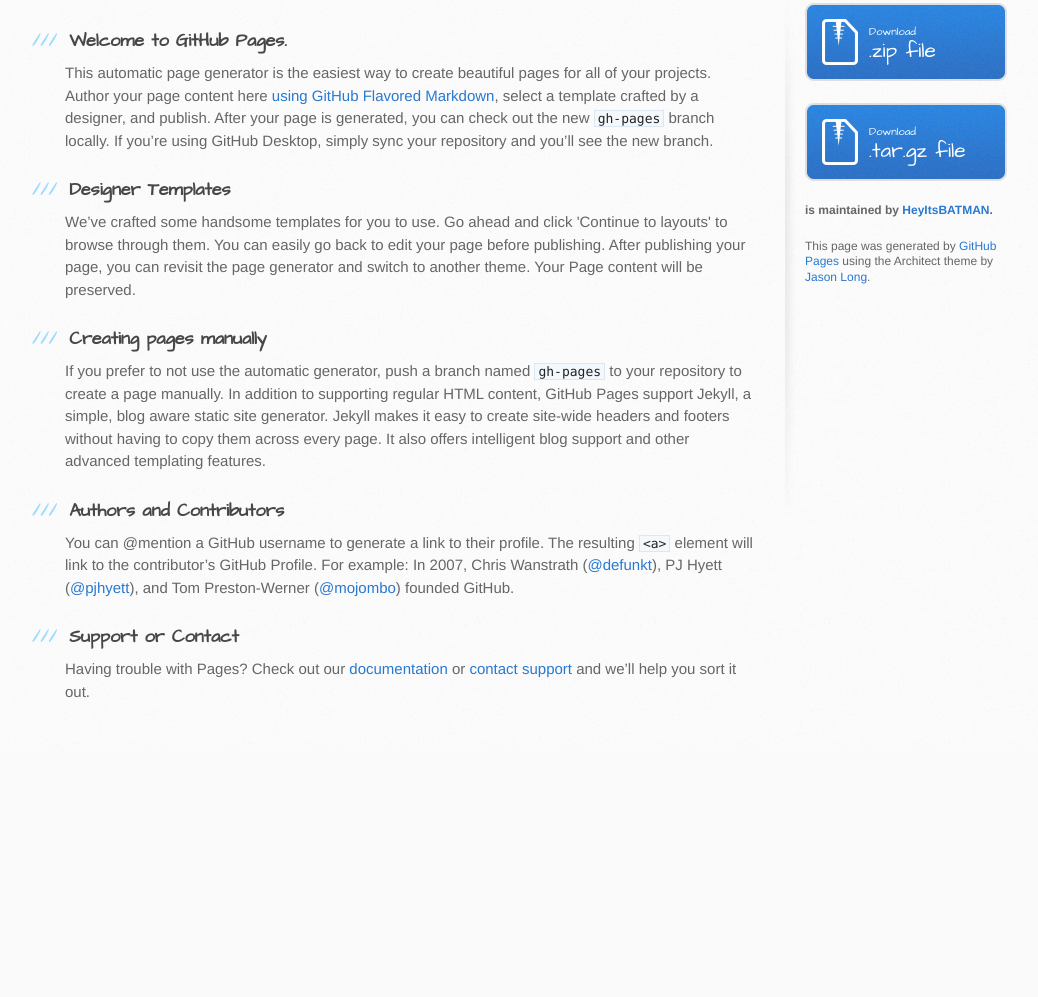
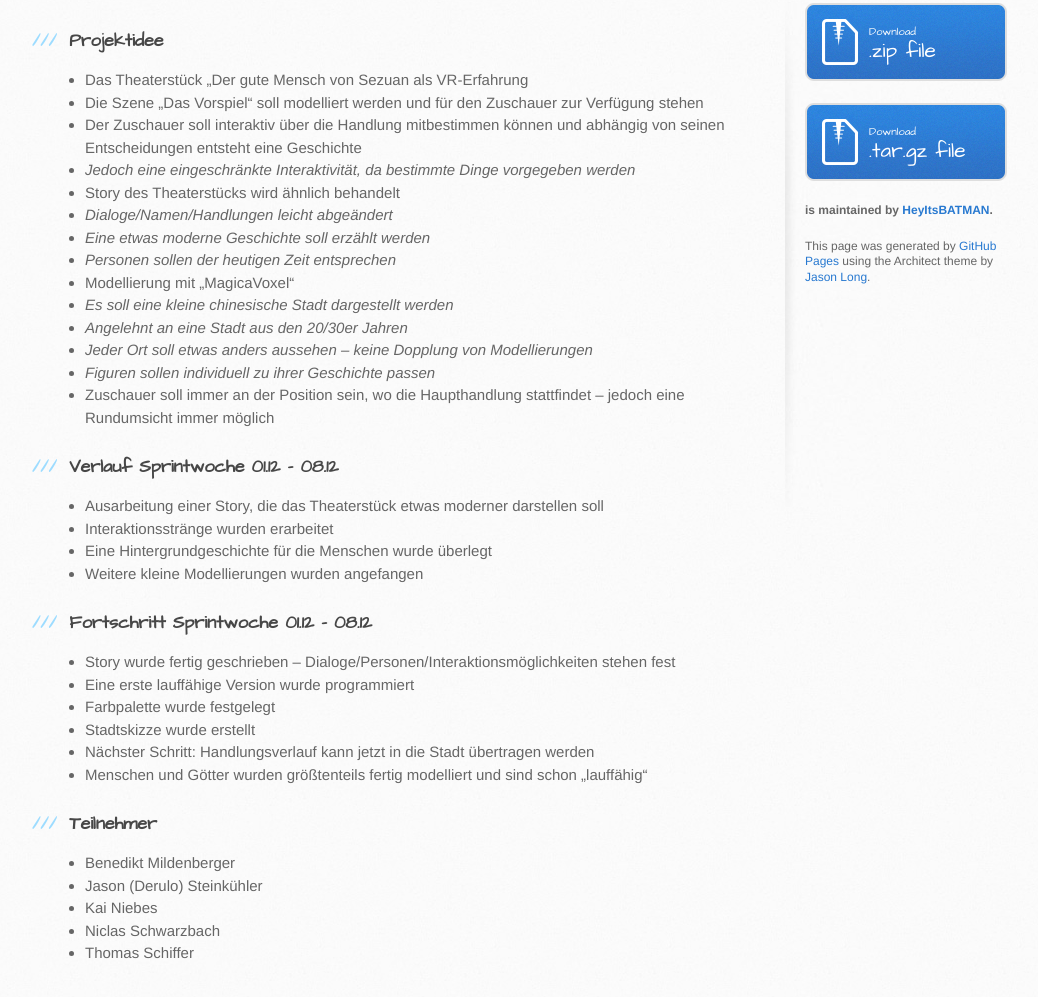
Before and after one commit to HeyItsBATMAN/vrsezuan, a plain HTML site: page index.html in a window 1280 px wide. Shown: the part 229-1226 px from the top of the page, without its empty margins (105-1143 px from the left). Before the commit the page ends 975 px from the top, so only its background shows below. Drawn offline with Linux system fonts and the light colour scheme.

```diff
--- a/index.html
+++ b/index.html
@@ -29,29 +29,65 @@
       <div class="inner clearfix">
         <section id="main-content">
           <h3>
-<a id="welcome-to-github-pages" class="anchor" href="#welcome-to-github-pages" aria-hidden="true"><span aria-hidden="true" class="octicon octicon-link"></span></a>Welcome to GitHub Pages.</h3>
+<a id="projektidee" class="anchor" href="#projektidee" aria-hidden="true"><span aria-hidden="true" class="octicon octicon-link"></span></a>Projektidee</h3>
 
-<p>This automatic page generator is the easiest way to create beautiful pages for all of your projects. Author your page content here <a href="https://guides.github.com/features/mastering-markdown/">using GitHub Flavored Markdown</a>, select a template crafted by a designer, and publish. After your page is generated, you can check out the new <code>gh-pages</code> branch locally. If you’re using GitHub Desktop, simply sync your repository and you’ll see the new branch.</p>
+<ul>
+<li>Das Theaterstück „Der gute Mensch von Sezuan als VR-Erfahrung</li>
+<li>Die Szene „Das Vorspiel“ soll modelliert werden und für den Zuschauer zur Verfügung stehen</li>
+<li>Der Zuschauer soll interaktiv über die Handlung mitbestimmen können und abhängig von seinen Entscheidungen entsteht eine Geschichte</li>
+<li>  <em>Jedoch eine eingeschränkte Interaktivität, da bestimmte Dinge vorgegeben werden</em>
+</li>
+<li>  Story des Theaterstücks wird ähnlich behandelt</li>
+<li>  <em>Dialoge/Namen/Handlungen leicht abgeändert</em>
+</li>
+<li>  <em>Eine etwas moderne Geschichte soll erzählt werden</em>
+</li>
+<li>      <em>Personen sollen der heutigen Zeit entsprechen</em>
+</li>
+<li>  Modellierung mit „MagicaVoxel“ </li>
+<li>  <em>Es soll eine kleine chinesische Stadt dargestellt werden</em>
+</li>
+<li>  <em>Angelehnt an eine Stadt aus den 20/30er Jahren</em>
+</li>
+<li>  <em>Jeder Ort soll etwas anders aussehen – keine Dopplung von Modellierungen</em>
+</li>
+<li>  <em>Figuren sollen individuell zu ihrer Geschichte passen</em>
+</li>
+<li>  Zuschauer soll immer an der Position sein, wo die Haupthandlung stattfindet – jedoch eine Rundumsicht immer möglich</li>
+</ul>
 
 <h3>
-<a id="designer-templates" class="anchor" href="#designer-templates" aria-hidden="true"><span aria-hidden="true" class="octicon octicon-link"></span></a>Designer Templates</h3>
+<a id="verlauf-sprintwoche-0112--0812" class="anchor" href="#verlauf-sprintwoche-0112--0812" aria-hidden="true"><span aria-hidden="true" class="octicon octicon-link"></span></a>Verlauf Sprintwoche 01.12 – 08.12</h3>
 
-<p>We’ve crafted some handsome templates for you to use. Go ahead and click 'Continue to layouts' to browse through them. You can easily go back to edit your page before publishing. After publishing your page, you can revisit the page generator and switch to another theme. Your Page content will be preserved.</p>
+<ul>
+<li>Ausarbeitung einer Story, die das Theaterstück etwas moderner darstellen soll</li>
+<li>Interaktionsstränge wurden erarbeitet</li>
+<li>Eine Hintergrundgeschichte für die Menschen wurde überlegt</li>
+<li>Weitere kleine Modellierungen wurden angefangen</li>
+</ul>
 
 <h3>
-<a id="creating-pages-manually" class="anchor" href="#creating-pages-manually" aria-hidden="true"><span aria-hidden="true" class="octicon octicon-link"></span></a>Creating pages manually</h3>
+<a id="fortschritt-sprintwoche-0112--0812" class="anchor" href="#fortschritt-sprintwoche-0112--0812" aria-hidden="true"><span aria-hidden="true" class="octicon octicon-link"></span></a>Fortschritt Sprintwoche 01.12 – 08.12</h3>
 
-<p>If you prefer to not use the automatic generator, push a branch named <code>gh-pages</code> to your repository to create a page manually. In addition to supporting regular HTML content, GitHub Pages support Jekyll, a simple, blog aware static site generator. Jekyll makes it easy to create site-wide headers and footers without having to copy them across every page. It also offers intelligent blog support and other advanced templating features.</p>
+<ul>
+<li>Story wurde fertig geschrieben – Dialoge/Personen/Interaktionsmöglichkeiten stehen fest</li>
+<li>Eine erste lauffähige Version wurde programmiert</li>
+<li>Farbpalette wurde festgelegt</li>
+<li>Stadtskizze wurde erstellt</li>
+<li>Nächster Schritt: Handlungsverlauf kann jetzt in die Stadt übertragen werden</li>
+<li>Menschen und Götter wurden größtenteils fertig modelliert und sind schon „lauffähig“</li>
+</ul>
 
 <h3>
-<a id="authors-and-contributors" class="anchor" href="#authors-and-contributors" aria-hidden="true"><span aria-hidden="true" class="octicon octicon-link"></span></a>Authors and Contributors</h3>
+<a id="teilnehmer" class="anchor" href="#teilnehmer" aria-hidden="true"><span aria-hidden="true" class="octicon octicon-link"></span></a>Teilnehmer</h3>
 
-<p>You can @mention a GitHub username to generate a link to their profile. The resulting <code>&lt;a&gt;</code> element will link to the contributor’s GitHub Profile. For example: In 2007, Chris Wanstrath (<a href="https://github.com/defunkt" class="user-mention">@defunkt</a>), PJ Hyett (<a href="https://github.com/pjhyett" class="user-mention">@pjhyett</a>), and Tom Preston-Werner (<a href="https://github.com/mojombo" class="user-mention">@mojombo</a>) founded GitHub.</p>
-
-<h3>
-<a id="support-or-contact" class="anchor" href="#support-or-contact" aria-hidden="true"><span aria-hidden="true" class="octicon octicon-link"></span></a>Support or Contact</h3>
-
-<p>Having trouble with Pages? Check out our <a href="https://help.github.com/pages">documentation</a> or <a href="https://github.com/contact">contact support</a> and we’ll help you sort it out.</p>
+<ul>
+<li>Benedikt Mildenberger</li>
+<li>Jason (Derulo) Steinkühler</li>
+<li>Kai Niebes</li>
+<li>Niclas Schwarzbach</li>
+<li>Thomas Schiffer</li>
+</ul>
         </section>
 
         <aside id="sidebar">
```
Also changed, not shown: params.json (+1 -1 lines).
